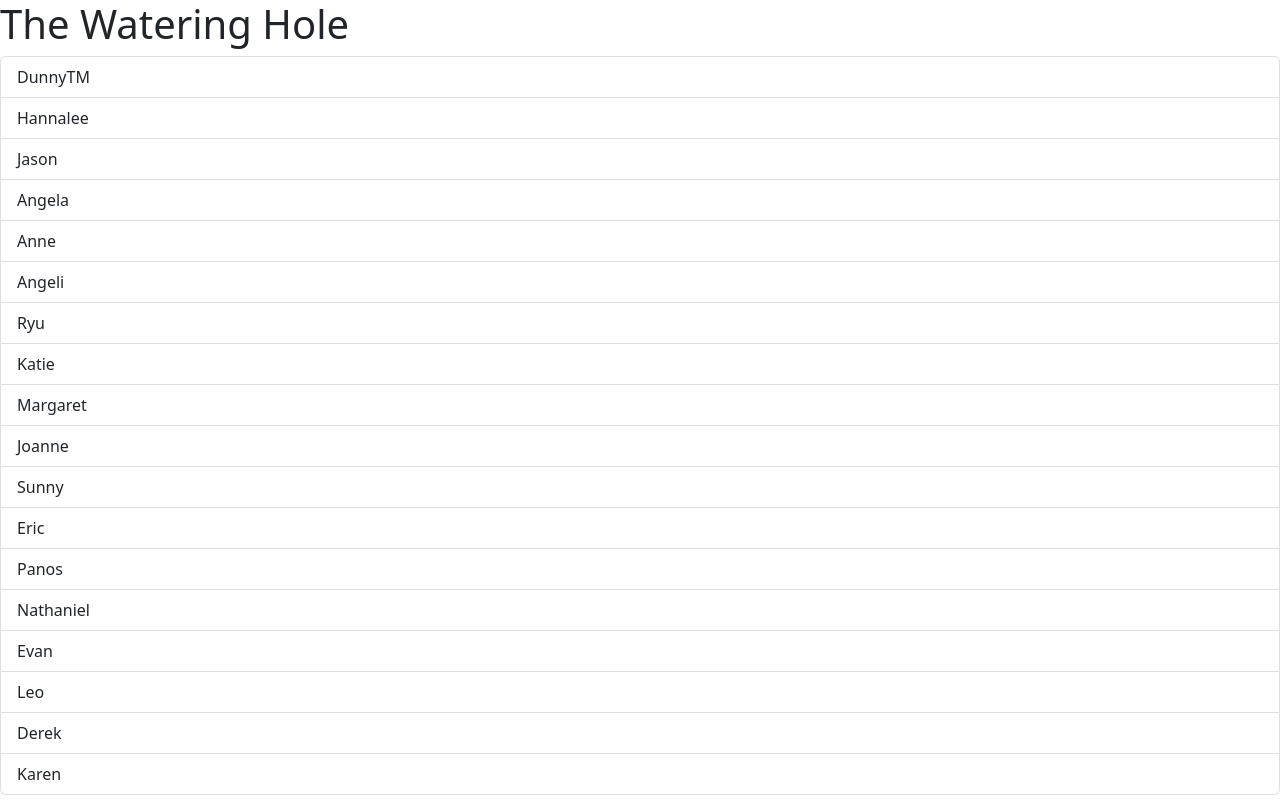
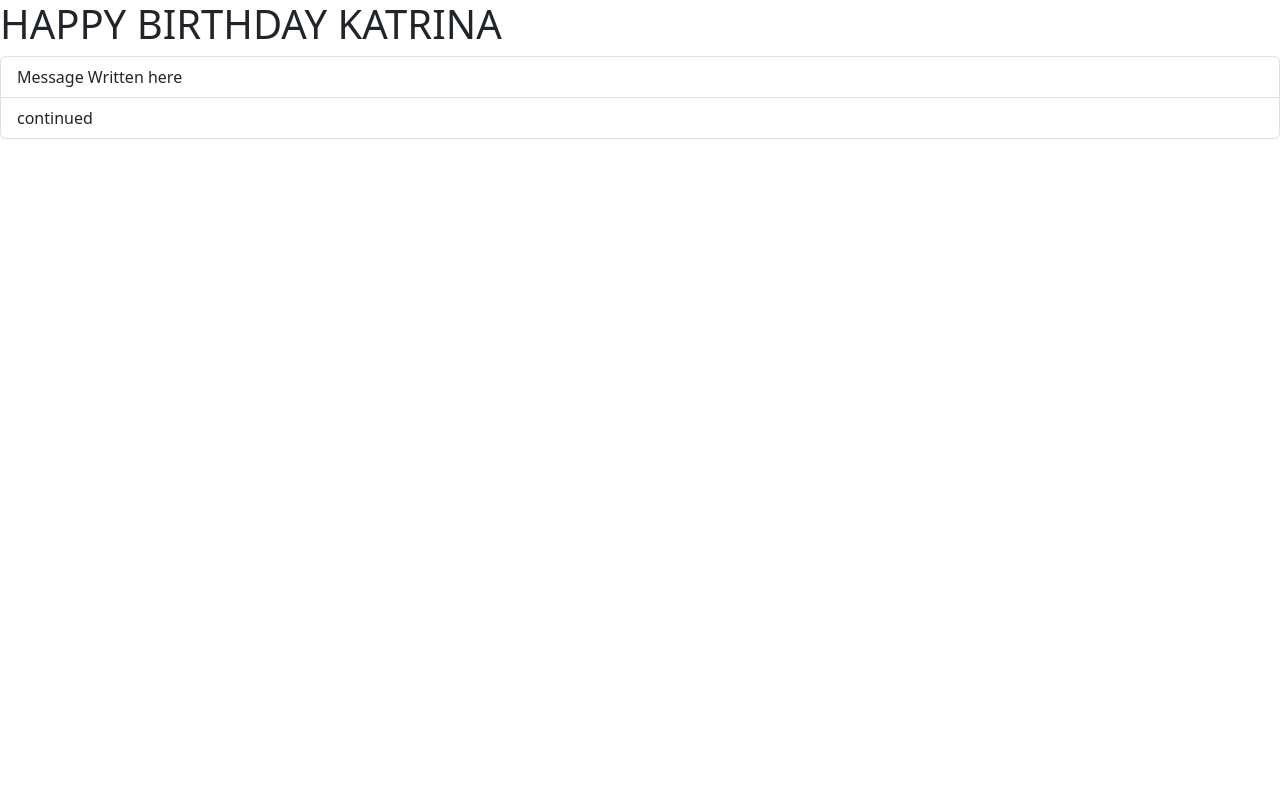
Before and after one commit to karen-weng/-baybuddies, a React (Vite) app: page / in a window 1280 px wide. Built offline with nearby package versions, Linux system fonts and the light colour scheme; the HTML template or start-up script is replaced by a standard one.

Commit message:
Added Happy Birthday

```diff
--- a/src/App.tsx
+++ b/src/App.tsx
@@ -3,24 +3,8 @@ import React from "react";
 
 function App() {
   let items = [
-    "DunnyTM",
-    "Hannalee",
-    "Jason",
-    "Angela",
-    "Anne",
-    "Angeli",
-    "Ryu",
-    "Katie",
-    "Margaret",
-    "Joanne",
-    "Sunny",
-    "Eric",
-    "Panos",
-    "Nathaniel",
-    "Evan",
-    "Leo",
-    "Derek",
-    "Karen",
+    "Message Written here",
+    "continued",
   ];
 
   const handleSelectItem = (item: string) => {
@@ -31,7 +15,7 @@ function App() {
     <div>
       <ListGroup
         items={items}
-        heading="The Watering Hole"
+        heading="HAPPY BIRTHDAY KATRINA"
         onSelectItem={handleSelectItem}
       />
     </div>
```
